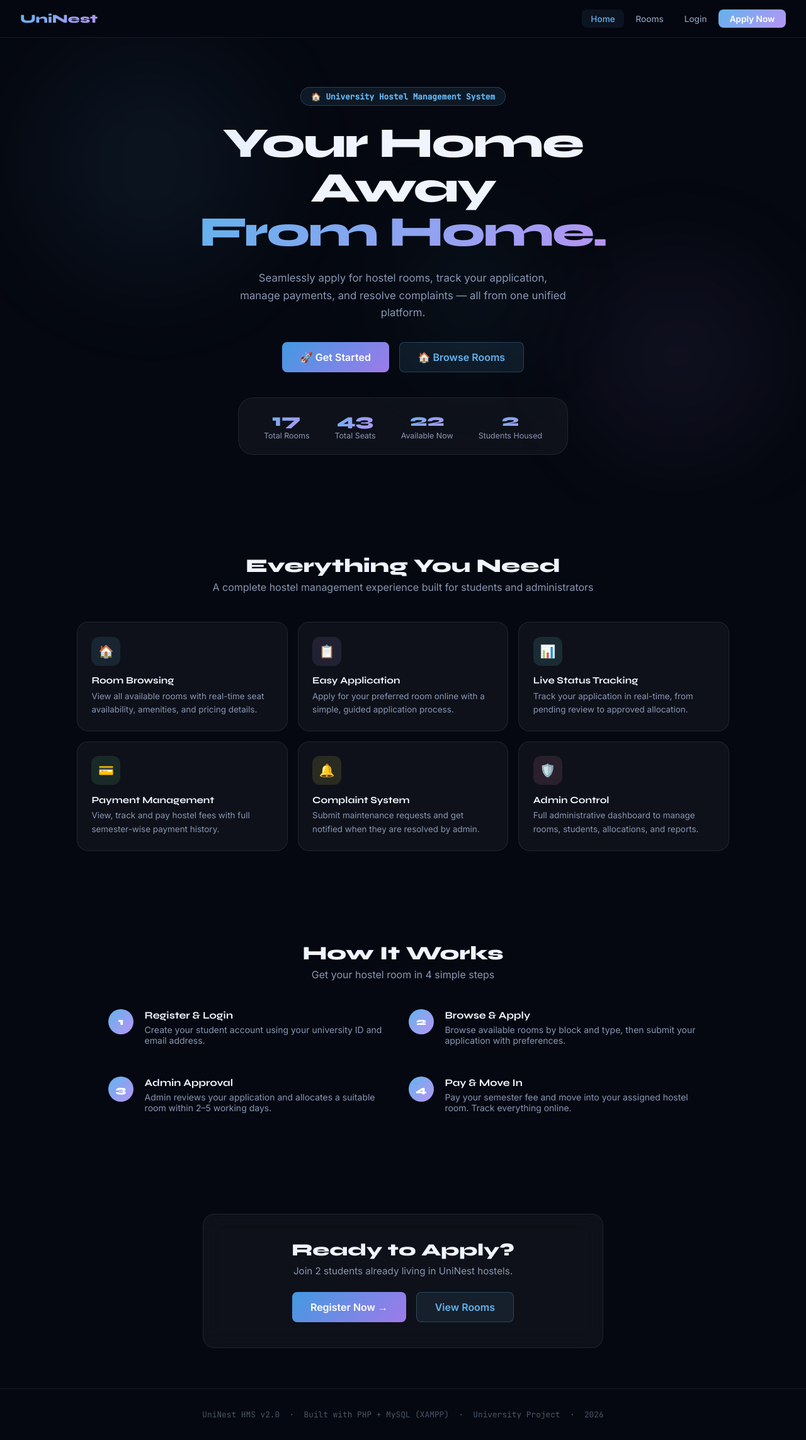
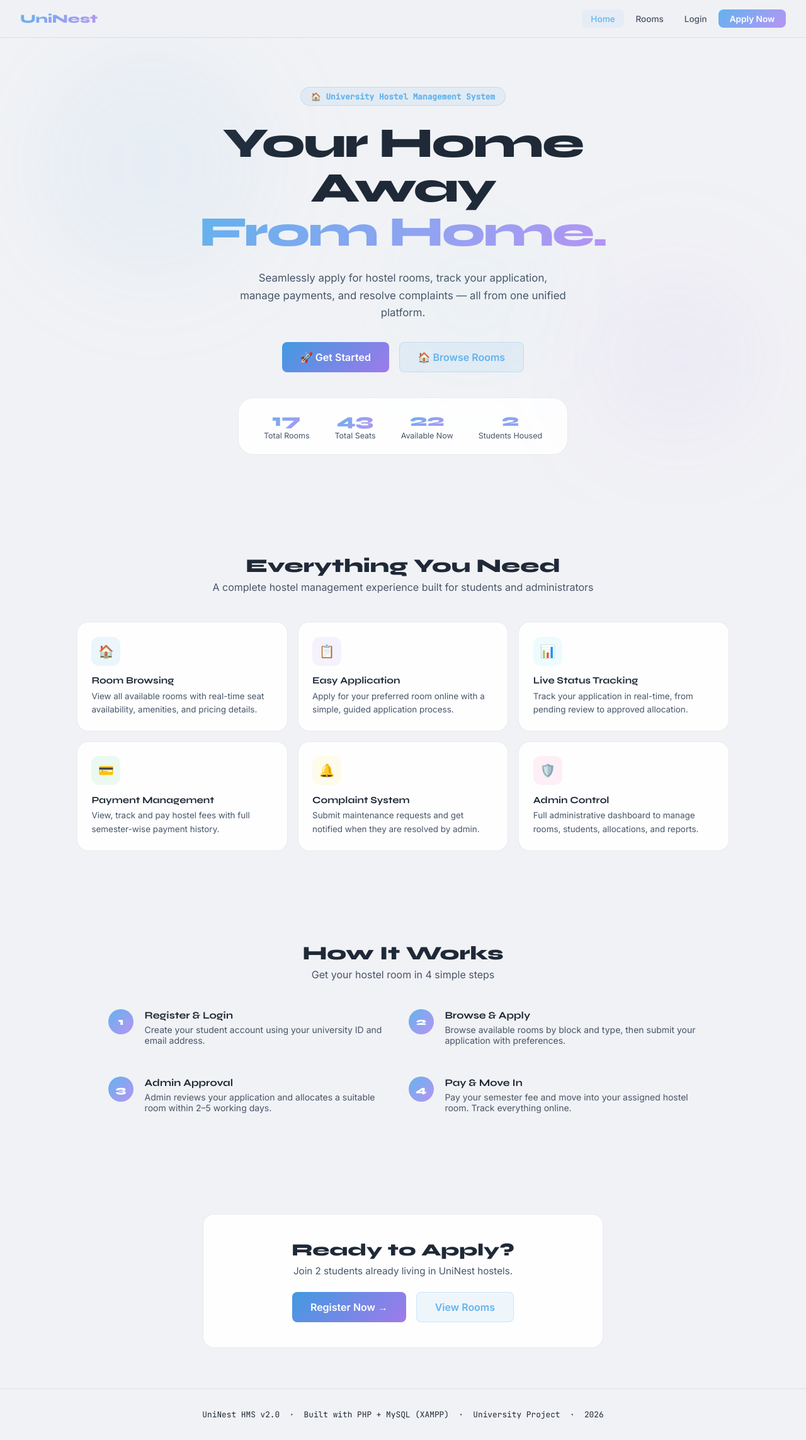
Before and after one commit to Mania038/Hostel_management_, a PHP site: page /uninest/ in a window 1280 px wide. Shown: the whole page at 63% size. Run offline with PHP 8.4, Linux system fonts and the light colour scheme; data comes from the database, SQL or seed files in the repository.

Commit message:
Add files via upload
commited

```diff
--- a/header.php
+++ b/header.php
@@ -15,11 +15,11 @@ $is_admin   = !empty($_SESSION['admin_id']);
 <title><?= htmlspecialchars($page_title) ?> — UniNest HMS</title>
 <link href="https://fonts.googleapis.com/css2?family=Syne:wght@400;600;700;800&family=JetBrains+Mono:wght@400;500&family=Inter:wght@300;400;500;600&display=swap" rel="stylesheet">
 <style>
-:root{--bg:#050810;--bg2:#090d1a;--card:rgba(255,255,255,.04);--card-h:rgba(255,255,255,.07);--gb:rgba(255,255,255,.08);--gba:rgba(99,179,237,.4);--blue:#63b3ed;--cyan:#76e4f7;--purple:#b794f4;--pink:#f687b3;--green:#68d391;--ag:linear-gradient(135deg,#63b3ed,#b794f4);--tp:#f0f4ff;--ts:#8896b3;--tm:#4a5568;--danger:#fc8181;--success:#68d391;--warning:#f6e05e;--fd:'Syne',sans-serif;--fb:'Inter',sans-serif;--fm:'JetBrains Mono',monospace;--r1:8px;--r2:12px;--r3:18px;}
+:root{--bg:rgba(240,241,245,.9);--bg2:#f4f6fb;--card:rgba(255,255,255,.9);--card-h:rgba(255,255,255,.95);--gb:rgba(0,0,0,.08);--gba:rgba(99,179,237,.4);--blue:#63b3ed;--cyan:#76e4f7;--purple:#b794f4;--pink:#f687b3;--green:#68d391;--ag:linear-gradient(135deg,#63b3ed,#b794f4);--tp:#0f172a;--ts:#475569;--tm:#1f2937;--danger:#dc2626;--success:#15803d;--warning:#d97706;--fd:'Syne',sans-serif;--fb:'Inter',sans-serif;--fm:'JetBrains Mono',monospace;--r1:8px;--r2:12px;--r3:18px;}
 *,*::before,*::after{box-sizing:border-box;margin:0;padding:0;}
-body{font-family:var(--fb);background:var(--bg);color:var(--tp);min-height:100vh;}
+body{font-family:var(--fb);background:var(--bg);color:var(--tm);min-height:100vh;}
 ::-webkit-scrollbar{width:5px;}::-webkit-scrollbar-track{background:var(--bg);}::-webkit-scrollbar-thumb{background:rgba(99,179,237,.3);border-radius:3px;}
-.navbar{position:sticky;top:0;z-index:100;display:flex;align-items:center;justify-content:space-between;padding:0 2rem;height:60px;background:rgba(5,8,16,.9);backdrop-filter:blur(20px);border-bottom:1px solid var(--gb);}
+.navbar{position:sticky;top:0;z-index:100;display:flex;align-items:center;justify-content:space-between;padding:0 2rem;height:60px;background:rgba(240, 241, 245, 0.9);backdrop-filter:blur(20px);border-bottom:1px solid var(--gb);}
 .nav-logo{font-family:var(--fd);font-size:1.2rem;font-weight:800;background:var(--ag);-webkit-background-clip:text;-webkit-text-fill-color:transparent;background-clip:text;text-decoration:none;}
 .nav-links{display:flex;gap:.25rem;align-items:center;}
 .nav-link{padding:.4rem .9rem;font-size:.85rem;font-weight:500;color:var(--ts);cursor:pointer;border-radius:var(--r1);transition:all .2s;border:none;background:none;text-decoration:none;display:inline-flex;align-items:center;gap:.4rem;}
@@ -42,7 +42,7 @@ body{font-family:var(--fb);background:var(--bg);color:var(--tp);min-height:100vh
 .form-label{font-size:.78rem;font-weight:600;color:var(--ts);letter-spacing:.06em;text-transform:uppercase;}
 .form-input{background:rgba(255,255,255,.05);border:1px solid var(--gb);border-radius:var(--r1);padding:.65rem .9rem;color:var(--tp);font-family:var(--fb);font-size:.9rem;outline:none;transition:all .2s;width:100%;}
 .form-input:focus{border-color:var(--blue);background:rgba(99,179,237,.05);box-shadow:0 0 0 3px rgba(99,179,237,.1);}
-.form-input option{background:#0d1117;}
+.form-input option{background:#fff;color:var(--tm);}
 select.form-input{cursor:pointer;}textarea.form-input{resize:vertical;min-height:80px;}
 .badge{display:inline-flex;align-items:center;gap:.3rem;padding:.22rem .65rem;border-radius:20px;font-size:.73rem;font-weight:600;font-family:var(--fm);}
 .badge::before{content:'';width:5px;height:5px;border-radius:50%;}
@@ -79,7 +79,7 @@ select.form-input{cursor:pointer;}textarea.form-input{resize:vertical;min-height
 .g2{display:grid;grid-template-columns:repeat(2,1fr);gap:1.1rem;}
 .g21{display:grid;grid-template-columns:2fr 1fr;gap:1.1rem;}
 .sidebar-layout{display:grid;grid-template-columns:230px 1fr;min-height:calc(100vh - 60px);}
-.sidebar{background:rgba(9,13,26,.97);border-right:1px solid var(--gb);padding:1.2rem .75rem;display:flex;flex-direction:column;gap:.15rem;position:sticky;top:60px;height:calc(100vh - 60px);overflow-y:auto;}
+.sidebar{background:rgba(223, 227, 242, 0.97);border-right:1px solid var(--gb);padding:1.2rem .75rem;display:flex;flex-direction:column;gap:.15rem;position:sticky;top:60px;height:calc(100vh - 60px);overflow-y:auto;}
 .sidebar-sec{font-size:.68rem;font-weight:700;color:var(--tm);text-transform:uppercase;letter-spacing:.1em;font-family:var(--fm);padding:.7rem .7rem .3rem;}
 .sidebar-item{display:flex;align-items:center;gap:.65rem;padding:.55rem .7rem;border-radius:var(--r1);cursor:pointer;font-size:.85rem;font-weight:500;color:var(--ts);transition:all .2s;border:none;background:none;width:100%;text-align:left;text-decoration:none;}
 .sidebar-item:hover{color:var(--tp);background:rgba(255,255,255,.05);}
@@ -112,10 +112,10 @@ code{font-family:var(--fm);font-size:.8rem;color:var(--blue);}
 </head>
 <body>
 <?php if($flash): ?>
-<div id="flash-msg" style="position:fixed;top:1rem;right:1rem;z-index:9999;background:rgba(9,13,26,.95);border:1px solid var(--gb);border-left:3px solid <?= $flash['type']==='success'?'#68d391':($flash['type']==='error'?'#fc8181':'#63b3ed') ?>;border-radius:12px;padding:.85rem 1.2rem;display:flex;align-items:center;gap:.7rem;font-size:.875rem;max-width:320px;backdrop-filter:blur(20px);animation:slideIn .3s ease;">
+<div id="flash-msg" style="position:fixed;top:1rem;right:1rem;z-index:9999;background:rgba(240,241,245,.96);border:1px solid rgba(15,23,42,.08);border-left:3px solid <?= $flash['type']==='success'?'#68d391':($flash['type']==='error'?'#fc8181':'#63b3ed') ?>;border-radius:12px;padding:.85rem 1.2rem;display:flex;align-items:center;gap:.7rem;font-size:.875rem;max-width:320px;backdrop-filter:blur(20px);animation:slideIn .3s ease;color:#0f172a !important;">
   <span><?= $flash['type']==='success'?'✅':($flash['type']==='error'?'❌':'ℹ️') ?></span>
   <span><?= clean($flash['msg']) ?></span>
-  <button onclick="this.parentElement.remove()" style="border:none;background:none;color:var(--ts);cursor:pointer;margin-left:.5rem;font-size:1rem;">×</button>
+  <button onclick="this.parentElement.remove()" style="border:none;background:none;color:#0f172a !important;cursor:pointer;margin-left:.5rem;font-size:1rem;">×</button>
 </div>
 <style>@keyframes slideIn{from{transform:translateX(120%)}to{transform:translateX(0)}}</style>
 <script>setTimeout(()=>{const f=document.getElementById('flash-msg');if(f)f.remove();},4000);</script>
```
